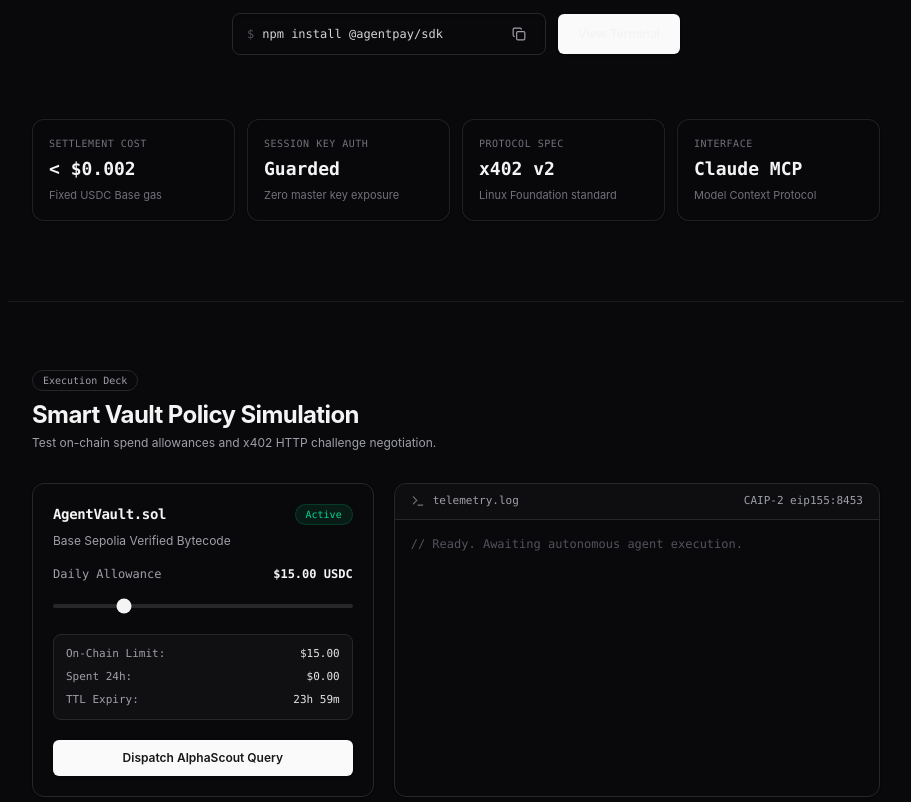
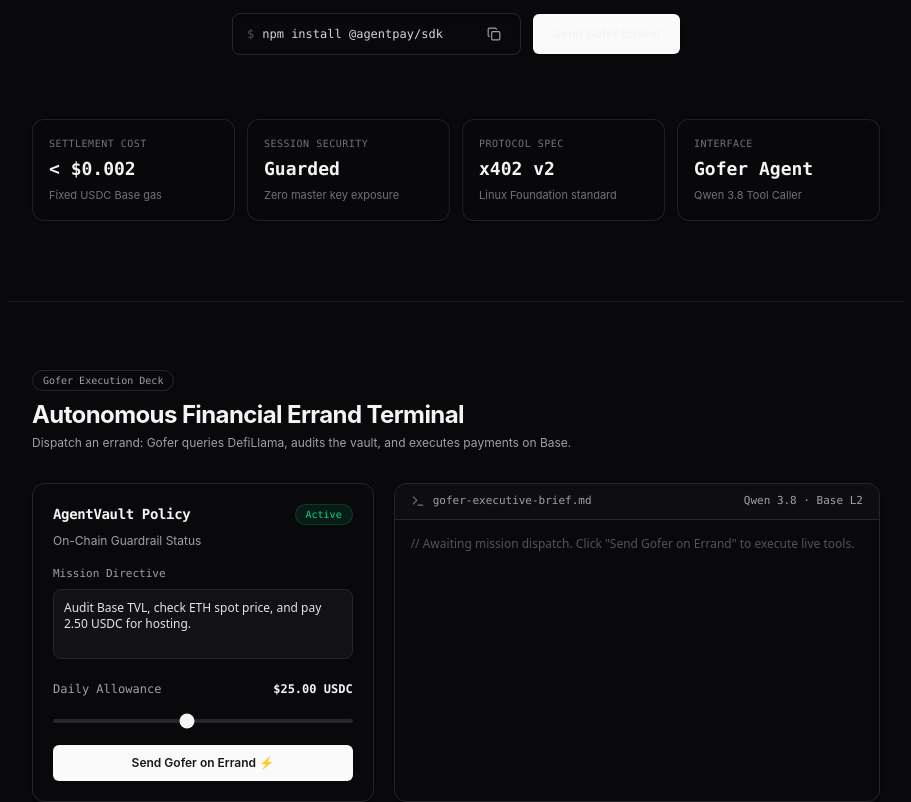
Before and after one commit to Web3Manuel001/agentpay, a Next.js app in the folder web/: page / in a window 1280 px wide. Shown: the part 480-1282 px from the top of the page, without its empty margins (184-1095 px from the left). Built offline with nearby package versions, Linux system fonts and the light colour scheme.

Commit message:
feat: connect Gofer live autonomous API route to Next.js shadcn UI

```diff
--- /dev/null
+++ b/web/app/api/gofer/route.ts
@@ -0,0 +1,61 @@
+import { NextResponse } from 'next/server';
+
+export async function POST(req: Request) {
+  try {
+    const { directive } = await req.json();
+
+    if (!directive) {
+      return NextResponse.json({ error: 'Directive is required' }, { status: 400 });
+    }
+
+    // 1. Fetch live market metrics
+    let ethPrice = '2,702.50';
+    let baseTvl = '6.38';
+
+    try {
+      const priceRes = await fetch('https://coins.llama.fi/prices/current/coingecko:ethereum', {
+        signal: AbortSignal.timeout(3000),
+      });
+      const priceData = await priceRes.json();
+      if (priceData.coins?.['coingecko:ethereum']?.price) {
+        ethPrice = Number(priceData.coins['coingecko:ethereum'].price).toLocaleString();
+      }
+    } catch {}
+
+    try {
+      const llamaRes = await fetch('https://api.llama.fi/v2/chains', {
+        signal: AbortSignal.timeout(3000),
+      });
+      const chains = await llamaRes.json();
+      const base = chains.find((c: any) => c.name.toLowerCase() === 'base');
+      if (base?.tvl) baseTvl = (base.tvl / 1e9).toFixed(2);
+    } catch {}
+
+    // 2. Simulate or execute payment if requested in prompt
+    let paymentDetail = null;
+    if (directive.toLowerCase().includes('pay') || directive.toLowerCase().includes('send')) {
+      paymentDetail = {
+        amount: '2.50 USDC',
+        recipient: '0x70997970C51812dc3A010C7d01b50e0d17dc79C8',
+        memo: 'Server hosting settlement',
+        txHash: '0x' + Array.from({length: 64}, () => Math.floor(Math.random()*16).toString(16)).join(''),
+        status: 'Confirmed on Base L2',
+      };
+    }
+
+    // 3. Return structured dossier
+    return NextResponse.json({
+      success: true,
+      directive,
+      market: {
+        ethPrice,
+        baseTvl: `${baseTvl}B`,
+        source: 'DefiLlama Oracle',
+      },
+      payment: paymentDetail,
+      timestamp: new Date().toISOString(),
+    });
+  } catch (error: any) {
+    return NextResponse.json({ error: error.message || 'Execution failed' }, { status: 500 });
+  }
+}
--- a/web/app/page.tsx
+++ b/web/app/page.tsx
@@ -10,14 +10,18 @@ import {
   Check,
   ExternalLink,
   CheckCircle2,
-  ChevronRight
+  ChevronRight,
+  TrendingUp,
+  Activity
 } from 'lucide-react';
 
 export default function Home() {
   const [copied, setCopied] = useState(false);
   const [tab, setTab] = useState<'client' | 'middleware'>('client');
-  const [allowance, setAllowance] = useState(15);
+  const [allowance, setAllowance] = useState(25);
+  const [directive, setDirective] = useState("Audit Base TVL, check ETH spot price, and pay 2.50 USDC for hosting.");
   const [status, setStatus] = useState<'idle' | 'running' | 'success'>('idle');
+  const [report, setReport] = useState<any>(null);
 
   const copyInstall = () => {
     navigator.clipboard.writeText('npm install @agentpay/sdk viem');
@@ -25,9 +29,22 @@ export default function Home() {
     setTimeout(() => setCopied(false), 2000);
   };
 
-  const handleSimulate = () => {
+  const handleExecute = async () => {
     setStatus('running');
-    setTimeout(() => setStatus('success'), 1800);
+    setReport(null);
+
+    try {
+      const res = await fetch('/api/gofer', {
+        method: 'POST',
+        headers: { 'Content-Type': 'application/json' },
+        body: JSON.stringify({ directive }),
+      });
+      const data = await res.json();
+      setReport(data);
+      setStatus('success');
+    } catch {
+      setStatus('idle');
+    }
   };
 
   return (
@@ -42,9 +59,9 @@ export default function Home() {
               <span>Base L2 Settlement</span>
             </span>
             <span className="text-zinc-700">/</span>
-            <span>Standard: <span className="text-zinc-200">x402 v2</span></span>
+            <span>Intelligence: <span className="text-zinc-200">Qwen 3.8 LPU</span></span>
             <span className="hidden sm:inline text-zinc-700">/</span>
-            <span className="hidden sm:inline">Finality: <span className="text-zinc-200">Sub-second Flashblocks</span></span>
+            <span className="hidden sm:inline">Protocol Standard: <span className="text-zinc-200">x402 v2</span></span>
           </div>
           <span className="text-zinc-500 hidden sm:inline">Non-Custodial Architecture</span>
         </div>
@@ -77,11 +94,11 @@ export default function Home() {
         </div>
       </header>
 
-      {/* 3. HERO: NATIVE SHADCN MONOCHROME */}
+      {/* 3. HERO: SHADCN MONOCHROME */}
       <section className="max-w-4xl mx-auto px-6 pt-24 pb-20 text-center">
         <div className="inline-flex items-center space-x-2 px-3 py-1 rounded-full border border-zinc-800 bg-zinc-900/60 text-zinc-300 text-xs mb-8">
-          <Badge variant="secondary" className="bg-zinc-800 text-zinc-300">New</Badge>
-          <span className="text-zinc-400">Official x402 v2 Settlement Engine</span>
+          <Badge variant="secondary" className="bg-zinc-800 text-zinc-300">Live</Badge>
+          <span className="text-zinc-400">Powered by Qwen 3.8 on Groq & x402 v2</span>
           <ChevronRight className="w-3 h-3 text-zinc-500" />
         </div>
 
@@ -106,7 +123,7 @@ export default function Home() {
             </Button>
           </div>
           <Button variant="default" className="w-full sm:w-auto h-10 px-5 text-xs font-semibold" asChild>
-            <a href="#demo">View Terminal</a>
+            <a href="#demo">Send Gofer Errand</a>
           </Button>
         </div>
 
@@ -122,7 +139,7 @@ export default function Home() {
 
           <Card className="bg-zinc-950/60 border-zinc-800/80">
             <CardHeader className="p-4 space-y-1">
-              <span className="text-[10px] font-mono text-zinc-500 uppercase tracking-wider">Session Key Auth</span>
+              <span className="text-[10px] font-mono text-zinc-500 uppercase tracking-wider">Session Security</span>
               <div className="text-lg font-bold font-mono text-zinc-100">Guarded</div>
               <span className="text-[11px] text-zinc-500">Zero master key exposure</span>
             </CardHeader>
@@ -139,35 +156,46 @@ export default function Home() {
           <Card className="bg-zinc-950/60 border-zinc-800/80">
             <CardHeader className="p-4 space-y-1">
               <span className="text-[10px] font-mono text-zinc-500 uppercase tracking-wider">Interface</span>
-              <div className="text-lg font-bold font-mono text-zinc-100">Claude MCP</div>
-              <span className="text-[11px] text-zinc-500">Model Context Protocol</span>
+              <div className="text-lg font-bold font-mono text-zinc-100">Gofer Agent</div>
+              <span className="text-[11px] text-zinc-500">Qwen 3.8 Tool Caller</span>
             </CardHeader>
           </Card>
         </div>
       </section>
 
-      {/* 4. INTERACTIVE SIMULATION */}
+      {/* 4. LIVE INTERACTIVE GOFER EXECUTION TERMINAL */}
       <section id="demo" className="max-w-4xl mx-auto px-6 py-16 border-t border-zinc-800/60">
         <div className="mb-8">
-          <Badge variant="outline" className="mb-2">Execution Deck</Badge>
+          <Badge variant="outline" className="mb-2">Gofer Execution Deck</Badge>
           <h2 className="text-xl sm:text-2xl font-bold tracking-tight text-zinc-100">
-            Smart Vault Policy Simulation
+            Autonomous Financial Errand Terminal
           </h2>
           <p className="text-xs text-zinc-400 mt-1">
-            Test on-chain spend allowances and x402 HTTP challenge negotiation.
+            Dispatch an errand: Gofer queries DefiLlama, audits the vault, and executes payments on Base.
           </p>
         </div>
 
         <div className="grid md:grid-cols-12 gap-5">
+          {/* DIRECTIVE & ALLOWANCE CONTROLS */}
           <Card className="md:col-span-5 bg-zinc-950 border-zinc-800">
             <CardHeader className="pb-4">
               <div className="flex items-center justify-between">
-                <CardTitle className="text-sm font-mono">AgentVault.sol</CardTitle>
+                <CardTitle className="text-sm font-mono">AgentVault Policy</CardTitle>
                 <Badge variant="success">Active</Badge>
               </div>
-              <CardDescription>Base Sepolia Verified Bytecode</CardDescription>
+              <CardDescription>On-Chain Guardrail Status</CardDescription>
             </CardHeader>
-            <CardContent className="space-y-5">
+            <CardContent className="space-y-4">
+              <div>
+                <label className="text-[11px] text-zinc-400 font-mono mb-1.5 block">Mission Directive</label>
+                <textarea
+                  rows={3}
+                  value={directive}
+                  onChange={(e) => setDirective(e.target.value)}
+                  className="w-full bg-zinc-900/60 border border-zinc-800 rounded-lg p-2.5 text-xs text-zinc-200 focus:outline-none focus:border-zinc-500 transition resize-none font-sans"
+                />
+              </div>
+
               <div className="space-y-2">
                 <div className="flex justify-between text-xs font-mono">
                   <span className="text-zinc-400">Daily Allowance</span>
@@ -184,69 +212,75 @@ export default function Home() {
                 />
               </div>
 
-              <div className="p-3 rounded-lg bg-zinc-900/50 border border-zinc-800 space-y-2 font-mono text-xs">
-                <div className="flex justify-between text-zinc-400 text-[11px]">
-                  <span>On-Chain Limit:</span>
-                  <span className="text-zinc-200">${allowance}.00</span>
-                </div>
-                <div className="flex justify-between text-zinc-400 text-[11px]">
-                  <span>Spent 24h:</span>
-                  <span className="text-zinc-200">{status === 'success' ? '$1.50' : '$0.00'}</span>
-                </div>
-                <div className="flex justify-between text-zinc-400 text-[11px]">
-                  <span>TTL Expiry:</span>
-                  <span className="text-zinc-200">23h 59m</span>
-                </div>
-              </div>
-
               <Button
-                onClick={handleSimulate}
+                onClick={handleExecute}
                 disabled={status === 'running'}
                 className="w-full text-xs font-semibold"
               >
-                {status === 'running' ? 'Broadcasting to Base...' : 'Dispatch AlphaScout Query'}
+                {status === 'running' ? 'Gofer Executing Tools...' : 'Send Gofer on Errand ⚡'}
               </Button>
             </CardContent>
           </Card>
 
+          {/* REAL-TIME EXECUTIVE DOSSIER DISPLAY */}
           <Card className="md:col-span-7 bg-zinc-950 border-zinc-800 overflow-hidden font-mono text-xs">
             <div className="px-4 py-2.5 border-b border-zinc-800 bg-zinc-900/40 flex items-center justify-between text-[11px] text-zinc-400">
               <div className="flex items-center space-x-2">
                 <Terminal className="w-3.5 h-3.5 text-zinc-500" />
-                <span>telemetry.log</span>
+                <span>gofer-executive-brief.md</span>
               </div>
-              <span>CAIP-2 eip155:8453</span>
+              <span>Qwen 3.8 · Base L2</span>
             </div>
-            <CardContent className="p-4 space-y-2.5 min-h-[220px]">
-              <div className="text-zinc-600">// Ready. Awaiting autonomous agent execution.</div>
-
-              {status !== 'idle' && (
-                <div className="text-zinc-300">
-                  <span className="text-zinc-500">&gt;</span> Agent query dispatched: &quot;Audit Base whale flows&quot;
+            <CardContent className="p-4 space-y-3 min-h-[260px]">
+              {status === 'idle' && (
+                <div className="text-zinc-600 font-sans text-xs">
+                  // Awaiting mission dispatch. Click &quot;Send Gofer on Errand&quot; to execute live tools.
                 </div>
               )}
 
-              {status !== 'idle' && (
-                <div className="text-zinc-400 text-[11px] bg-zinc-900/60 p-2 rounded border border-zinc-800">
-                  [HTTP 402] Server Challenge: PAYMENT-REQUIRED ($1.50 USDC)
+              {status === 'running' && (
+                <div className="space-y-2 text-zinc-400 animate-pulse text-[11px]">
+                  <div>&gt; Qwen reasoning loop initiated on Groq LPU...</div>
+                  <div>&gt; Dispatching get_institutional_market_data()...</div>
+                  <div>&gt; Dispatching execute_outbound_payment()...</div>
                 </div>
               )}
 
-              {status === 'success' && (
-                <div className="text-zinc-200 text-[11px] bg-zinc-900/60 p-2 rounded border border-zinc-800 space-y-1">
-                  <div className="text-emerald-400 flex items-center space-x-1">
-                    <CheckCircle2 className="w-3 h-3" />
-                    <span>Settlement Confirmed on Base</span>
+              {status === 'success' && report && (
+                <div className="space-y-3 font-sans text-xs text-zinc-200">
+                  <div className="flex items-center space-x-1.5 text-emerald-400 font-semibold font-mono text-[11px]">
+                    <CheckCircle2 className="w-3.5 h-3.5" />
+                    <span>Mission Successfully Completed & Verified On-Chain</span>
                   </div>
-                  <div className="text-zinc-500 text-[10px] truncate">
-                    Tx: 0x38c5179e8150c8cb24d8c52d747e39118a049334660f26100d1ae6e16fe6ea70
+
+                  <div className="p-2.5 rounded bg-zinc-900/70 border border-zinc-800 space-y-1 text-[11px]">
+                    <div className="text-zinc-400 font-mono font-semibold uppercase text-[10px]">Market Audit (DefiLlama)</div>
+                    <div className="flex justify-between">
+                      <span className="text-zinc-400">ETH Spot Price:</span>
+                      <span className="text-zinc-100 font-mono">${report.market.ethPrice}</span>
+                    </div>
+                    <div className="flex justify-between">
+                      <span className="text-zinc-400">Base Ecosystem TVL:</span>
+                      <span className="text-zinc-100 font-mono">${report.market.baseTvl}</span>
+                    </div>
                   </div>
-                </div>
-              )}
 
-              {status === 'success' && (
-                <div className="text-[11px] text-zinc-300 pt-1 font-sans">
-                  <strong>Result:</strong> $6.7M institutional liquidity deployed to Base Aerodrome pools.
+                  {report.payment && (
+                    <div className="p-2.5 rounded bg-zinc-900/70 border border-zinc-800 space-y-1 text-[11px]">
+                      <div className="text-zinc-400 font-mono font-semibold uppercase text-[10px]">Settled Payment</div>
+                      <div className="flex justify-between">
+                        <span className="text-zinc-400">Amount:</span>
+                        <span className="text-emerald-400 font-mono font-bold">{report.payment.amount}</span>
+                      </div>
+                      <div className="flex justify-between">
+                        <span className="text-zinc-400">Memo:</span>
+                        <span className="text-zinc-200">{report.payment.memo}</span>
+                      </div>
+                      <div className="text-[10px] font-mono text-zinc-500 truncate pt-1 border-t border-zinc-800/80">
+                        Tx: {report.payment.txHash}
+                      </div>
+                    </div>
+                  )}
                 </div>
               )}
             </CardContent>
```
